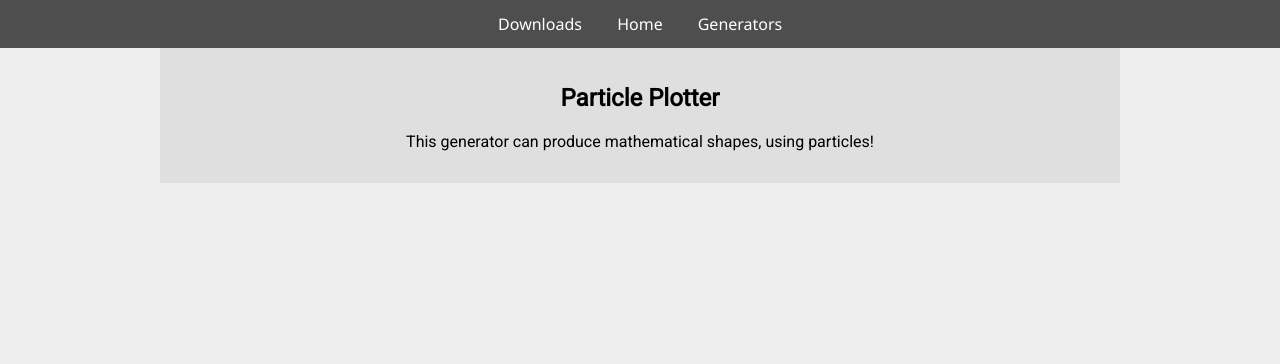
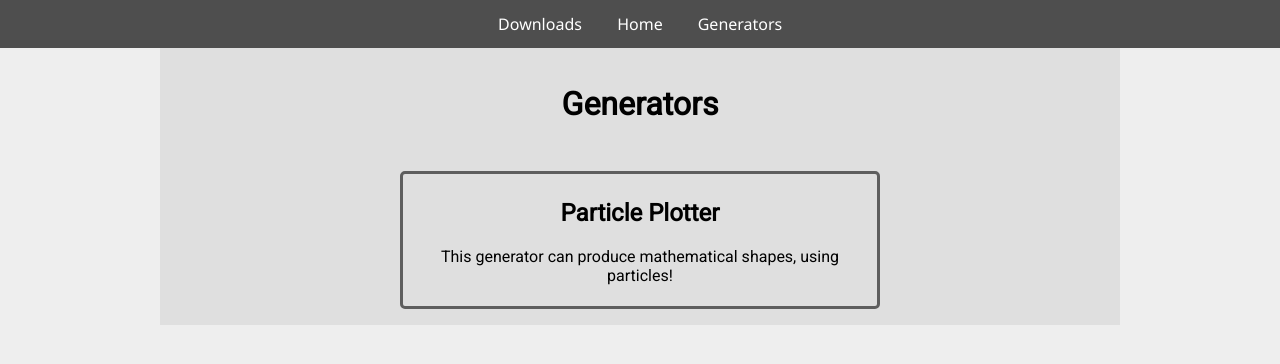
Before and after one commit to gravitowl/gravitowl.github.io, a plain HTML site: page pages/gens/main.html in a window 1280 px wide. Drawn offline with Linux system fonts and the light colour scheme.

Commit message:
Changes to Generators tab.
Changes to Generators tab.

```diff
--- /dev/null
+++ b/pages/css/generators.css
@@ -0,0 +1,17 @@
+#grid {
+  width: 50%;
+  display: grid;
+  grid-template-columns: auto auto auto;
+  grid-row-gap: 2rem;
+
+  margin: 0 auto;
+  margin-top: 3rem;
+  justify-content: center;
+}
+
+.generator {
+  width: auto;
+  padding: 5px;
+  border: 3px solid #5e5e5e;
+  border-radius: 5px;
+}
--- a/pages/gens/main.html
+++ b/pages/gens/main.html
@@ -9,6 +9,11 @@
     />
 
     <link href="../../pages/css/general.css" type="text/css" rel="stylesheet" />
+    <link
+      href="../../pages/css/generators.css"
+      type="text/css"
+      rel="stylesheet"
+    />
 
     <title>Gravitowl's Website || Generators</title>
   </head>
@@ -19,8 +24,9 @@
       <a href="../gens/main.html">Generators</a>
     </div>
     <div id="content">
-      <div class="even">
-        <a href="./part_plot.html">
+      <h1>Generators</h1>
+      <div id="grid">
+        <a class="generator" class="uneven" href="./part_plot.html">
           <h2>Particle Plotter</h2>
           <p>
             This generator can produce mathematical shapes, using particles!
```
